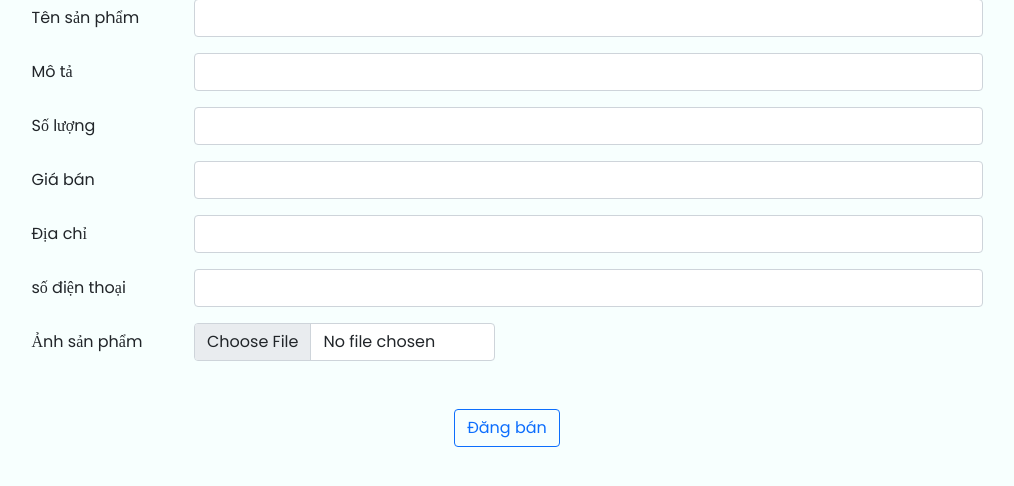
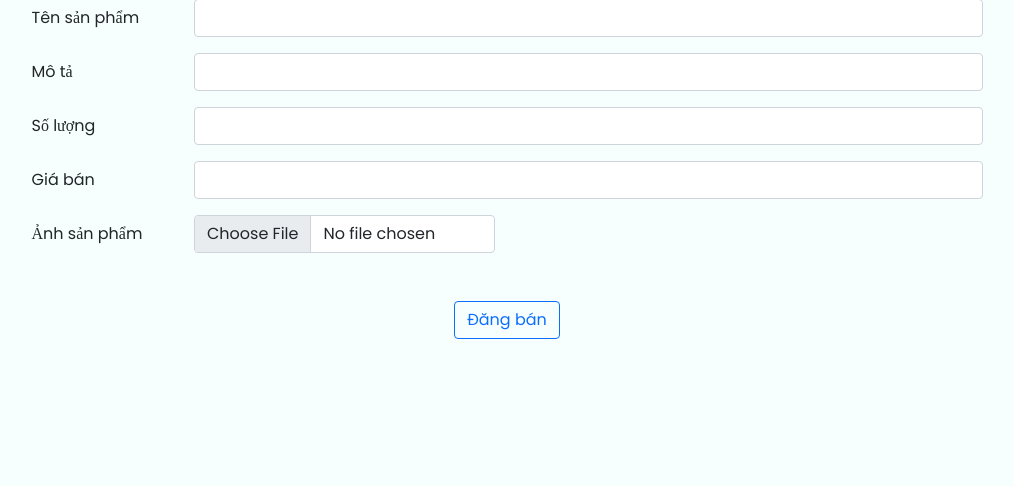
Before and after one commit to tuanh24801/TheDaily, a PHP site: page /sellproducts.php in a window 1280 px wide. Shown: the part 213-699 px from the top of the page, without its empty margins (133-1147 px from the left). Run offline with PHP 8.4, Linux system fonts and the light colour scheme; the visitor is signed in with stand-in values (Sample User, id 1); tables that the repository leaves empty or names only in its code hold one stand-in row (values such as "Sample post"); some libraries are stand-ins or nearby versions.

Commit message:
update db

```diff
--- a/app/frontend/sellproducts.php
+++ b/app/frontend/sellproducts.php
@@ -46,18 +46,6 @@
                     </div>
                 </div>
                 <div class="mb-3 row">
-                    <label for="inputPassword" class="col-sm-2 col-form-label">Địa chỉ</label>
-                    <div class="col">
-                    <input type="text" class="form-control" name="address" required>
-                    </div>
-                </div>
-                <div class="mb-3 row">
-                    <label for="inputPassword" class="col-sm-2 col-form-label">số điện thoại</label>
-                    <div class="col">
-                    <input type="tel" pattern="^\d{10}$" class="form-control" name="phone" >
-                    </div>
-                </div>
-                <div class="mb-3 row">
                     <label for="inputPassword" class="col-sm-2 col-form-label">Ảnh sản phẩm</label>
                     <div class="col-4">
                         <input type="file" class="form-control" name = "imageupload" id="image" placeholder = "Chọn file" required>
```
Also changed, not shown: app/process/dangban.php (+3 -4 lines).
